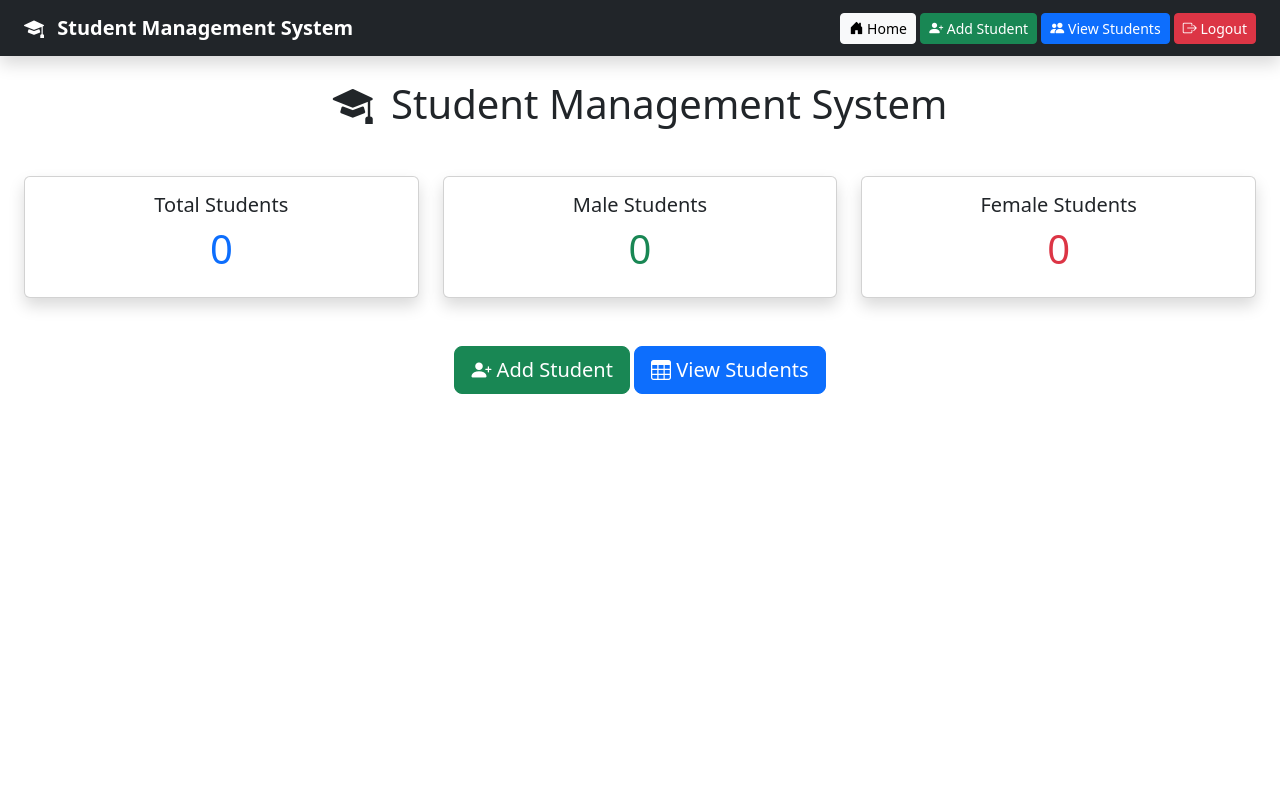
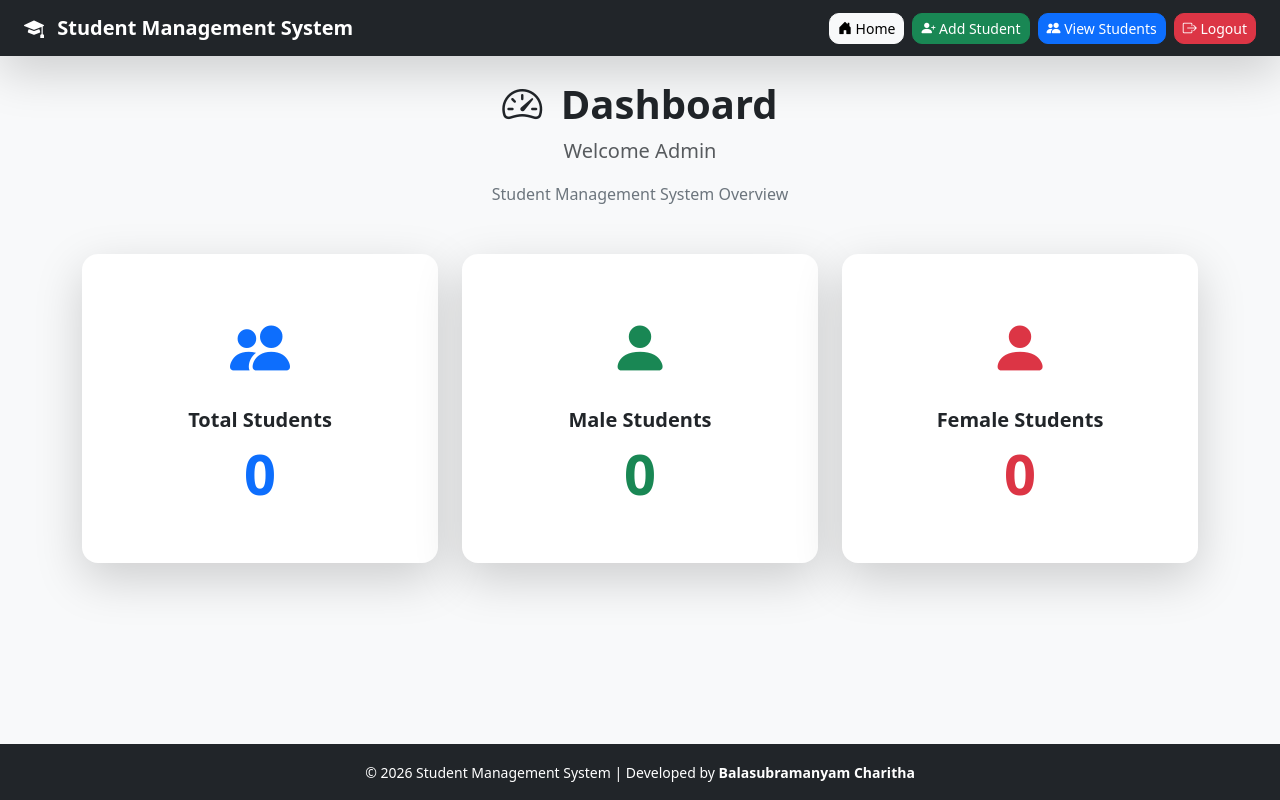
Before and after one commit to charitha06ui/Student-Management-System-Flask, a Flask app: page / in a window 1280 px wide. Run offline with Flask 3, Linux system fonts and the light colour scheme; the visitor is signed in with stand-in values (Sample User, id 1); parts of the project's set-up code (start-up, migrations or seed data) failed here and were passed over.

Commit message:
Initial commit

```diff
--- a/backend/app.py
+++ b/backend/app.py
@@ -5,7 +5,6 @@ from dotenv import load_dotenv
 from flask import Flask, render_template, request, redirect, url_for, flash, session, send_file
 from sqlalchemy import or_
 from models import db, Student
-from flask import send_file
 from openpyxl import Workbook
 from io import BytesIO
 
@@ -66,9 +65,9 @@ def login():
 @app.route("/logout")
 def logout():
 
-    session.pop("admin", None)
+    session.clear()
 
-    flash("Logged out successfully!", "warning")
+    flash("Logged out successfully!", "info")
 
     return redirect(url_for("login"))
 
@@ -84,12 +83,11 @@ def home():
     female_students = Student.query.filter_by(gender="Female").count()
 
     return render_template(
-        "index.html",
-        total_students=total_students,
-        male_students=male_students,
-        female_students=female_students
-    )
-
+    "index.html",
+    total_students=total_students,
+    male_students=male_students,
+    female_students=female_students
+)
 
 # ---------------- ADD STUDENT ----------------
 @app.route("/add", methods=["GET", "POST"])
@@ -164,13 +162,6 @@ def view_students():
         students=students
     )
 
-    students = Student.query.all()
-
-    return render_template(
-        "view_students.html",
-        students=students
-    )
-
 
 # ---------------- SEARCH STUDENT ----------------
 @app.route("/search")
@@ -178,21 +169,6 @@ def search_student():
 
     if not login_required():
         return redirect(url_for("login"))
-
-    query = request.args.get("query", "")
-
-    students = Student.query.filter(
-        or_(
-            Student.name.ilike(f"%{query}%"),
-            Student.email.ilike(f"%{query}%"),
-            Student.course.ilike(f"%{query}%")
-        )
-    ).all()
-
-    return render_template(
-        "view_students.html",
-        students=students
-    )
 
     query = request.args.get("query", "")
 
--- a/frontend/templates/base.html
+++ b/frontend/templates/base.html
@@ -1,17 +1,69 @@
 <!DOCTYPE html>
 <html lang="en">
+
 <head>
+
     <meta charset="UTF-8">
     <meta name="viewport" content="width=device-width, initial-scale=1.0">
+
     <title>{% block title %}Student Management System{% endblock %}</title>
 
+    <!-- Bootstrap -->
     <link href="https://cdn.jsdelivr.net/npm/bootstrap@5.3.3/dist/css/bootstrap.min.css" rel="stylesheet">
+
+    <!-- Bootstrap Icons -->
     <link href="https://cdn.jsdelivr.net/npm/bootstrap-icons@1.11.3/font/bootstrap-icons.css" rel="stylesheet">
+
+    <style>
+
+        html,
+        body{
+            height:100%;
+        }
+
+        body{
+            background:#f8f9fa;
+            display:flex;
+            flex-direction:column;
+        }
+
+        main{
+            flex:1;
+        }
+
+        .card{
+            transition:.3s;
+            border-radius:15px;
+        }
+
+        .card:hover{
+            transform:translateY(-6px);
+            box-shadow:0 15px 30px rgba(0,0,0,.18);
+        }
+
+        .btn{
+            border-radius:10px;
+        }
+
+        .table{
+            border-radius:10px;
+            overflow:hidden;
+        }
+
+        footer{
+            margin-top:auto;
+        }
+
+    </style>
+
 </head>
 
 <body>
 
-<nav class="navbar navbar-expand-lg navbar-dark bg-dark shadow">
+<!-- ================= NAVBAR ================= -->
+
+<nav class="navbar navbar-expand-lg navbar-dark bg-dark shadow-lg">
+
     <div class="container-fluid px-4">
 
         <a class="navbar-brand fw-bold" href="/">
@@ -19,54 +71,150 @@
             Student Management System
         </a>
 
-        <div>
-
         {% if session.get("admin") %}
 
+        <div class="d-flex gap-2">
+
             <a href="/" class="btn btn-light btn-sm">
-                    <i class="bi bi-house-door-fill"></i> Home
+                <i class="bi bi-house-door-fill"></i>
+                Home
             </a>
 
             <a href="/add" class="btn btn-success btn-sm">
-                    <i class="bi bi-person-plus-fill"></i> Add Student
+                <i class="bi bi-person-plus-fill"></i>
+                Add Student
             </a>
 
             <a href="/students" class="btn btn-primary btn-sm">
-                    <i class="bi bi-people-fill"></i> View Students
+                <i class="bi bi-people-fill"></i>
+                View Students
             </a>
 
-                <a href="/logout"
+            <button
                 class="btn btn-danger btn-sm"
-                   onclick="return confirm('Are you sure you want to logout?');">
-                    <i class="bi bi-box-arrow-right"></i> Logout
-                </a>
+                data-bs-toggle="modal"
+                data-bs-target="#logoutModal">
+
+                <i class="bi bi-box-arrow-right"></i>
+                Logout
+
+            </button>
+
+        </div>
 
         {% endif %}
 
     </div>
 
-    </div>
 </nav>
 
-<div class="container-fluid mt-4 px-4">
+<!-- ================= PAGE CONTENT ================= -->
+
+<main class="container mt-4">
 
     {% with messages = get_flashed_messages(with_categories=true) %}
+
         {% if messages %}
+
             {% for category, message in messages %}
-                <div class="alert alert-{{ category }} alert-dismissible fade show" role="alert">
+
+                <div class="alert alert-{{ category }} alert-dismissible fade show shadow">
+
                     {{ message }}
-                    <button type="button" class="btn-close" data-bs-dismiss="alert"></button>
+
+                    <button
+                        type="button"
+                        class="btn-close"
+                        data-bs-dismiss="alert">
+                    </button>
+
                 </div>
+
             {% endfor %}
+
         {% endif %}
+
     {% endwith %}
 
     {% block content %}
     {% endblock %}
 
+</main>
+
+<!-- ================= FOOTER ================= -->
+
+<footer class="bg-dark text-white text-center py-3">
+
+    <small>
+        © 2026 Student Management System |
+        Developed by <strong>Balasubramanyam Charitha</strong>
+    </small>
+
+</footer>
+
+<!-- ================= LOGOUT MODAL ================= -->
+
+<div class="modal fade" id="logoutModal" tabindex="-1">
+
+    <div class="modal-dialog modal-dialog-centered">
+
+        <div class="modal-content">
+
+            <div class="modal-header bg-danger text-white">
+
+                <h5 class="modal-title">
+                    Confirm Logout
+                </h5>
+
+                <button
+                    type="button"
+                    class="btn-close btn-close-white"
+                    data-bs-dismiss="modal">
+                </button>
+
             </div>
+
+            <div class="modal-body text-center">
+
+                <i class="bi bi-box-arrow-right text-danger"
+                   style="font-size:70px;"></i>
+
+                <h4 class="mt-3">
+                    Logout?
+                </h4>
+
+                <p class="text-muted">
+                    Are you sure you want to logout from the Student Management System?
+                </p>
+
+            </div>
+
+            <div class="modal-footer">
+
+                <button
+                    type="button"
+                    class="btn btn-secondary"
+                    data-bs-dismiss="modal">
+                    Cancel
+                </button>
+
+                <a href="/logout" class="btn btn-danger">
+                    <i class="bi bi-box-arrow-right"></i>
+                    Logout
+                </a>
+
+            </div>
+
+        </div>
+
+    </div>
+
+</div>
+
+<!-- Bootstrap JS -->
 
 <script src="https://cdn.jsdelivr.net/npm/bootstrap@5.3.3/dist/js/bootstrap.bundle.min.js"></script>
 
 </body>
+
 </html>
--- a/frontend/templates/index.html
+++ b/frontend/templates/index.html
@@ -6,22 +6,40 @@ Dashboard
 
 {% block content %}
 
-<h1 class="text-center mb-5">
-    <i class="bi bi-mortarboard-fill me-2"></i>
-    Student Management System
-</h1>
+<div class="text-center mb-5">
 
-<div class="row">
+    <h1 class="fw-bold">
+        <i class="bi bi-speedometer2 me-2"></i>
+        Dashboard
+    </h1>
 
-    <div class="col-md-4">
+    <p class="text-muted fs-5">
+        Welcome Admin
+    </p>
 
-        <div class="card text-center shadow">
+    <p class="text-secondary">
+        Student Management System Overview
+    </p>
 
-            <div class="card-body">
+</div>
 
-                <h5>Total Students</h5>
+<div class="row g-4">
 
-                <h1 class="text-primary">
+    <!-- Total Students -->
+    <div class="col-lg-4 col-md-6">
+
+        <div class="card shadow-lg border-0 rounded-4 h-100">
+
+            <div class="card-body text-center py-5">
+
+                <i class="bi bi-people-fill text-primary"
+                   style="font-size:60px;"></i>
+
+                <h5 class="mt-3 fw-bold">
+                    Total Students
+                </h5>
+
+                <h1 class="display-4 fw-bold text-primary">
                     {{ total_students }}
                 </h1>
 
@@ -31,15 +49,21 @@ Dashboard
 
     </div>
 
-    <div class="col-md-4">
+    <!-- Male Students -->
+    <div class="col-lg-4 col-md-6">
 
-        <div class="card text-center shadow">
+        <div class="card shadow-lg border-0 rounded-4 h-100">
 
-            <div class="card-body">
+            <div class="card-body text-center py-5">
 
-                <h5>Male Students</h5>
+                <i class="bi bi-person-fill text-success"
+                   style="font-size:60px;"></i>
 
-                <h1 class="text-success">
+                <h5 class="mt-3 fw-bold">
+                    Male Students
+                </h5>
+
+                <h1 class="display-4 fw-bold text-success">
                     {{ male_students }}
                 </h1>
 
@@ -49,15 +73,21 @@ Dashboard
 
     </div>
 
-    <div class="col-md-4">
+    <!-- Female Students -->
+    <div class="col-lg-4 col-md-6">
 
-        <div class="card text-center shadow">
+        <div class="card shadow-lg border-0 rounded-4 h-100">
 
-            <div class="card-body">
+            <div class="card-body text-center py-5">
 
-                <h5>Female Students</h5>
+                <i class="bi bi-person-fill text-danger"
+                   style="font-size:60px;"></i>
 
-                <h1 class="text-danger">
+                <h5 class="mt-3 fw-bold">
+                    Female Students
+                </h5>
+
+                <h1 class="display-4 fw-bold text-danger">
                     {{ female_students }}
                 </h1>
 
@@ -69,16 +99,4 @@ Dashboard
 
 </div>
 
-<div class="text-center mt-5">
-
-    <a href="/add" class="btn btn-success btn-lg">
-        <i class="bi bi-person-plus-fill"></i> Add Student
-    </a>
-
-    <a href="/students" class="btn btn-primary btn-lg">
-        <i class="bi bi-table"></i> View Students
-    </a>
-
-</div>
-
 {% endblock %}
```
Also changed, not shown: frontend/templates/view_students.html (+38 -17 lines). Lines whose indentation alone changed are shown as unchanged.
